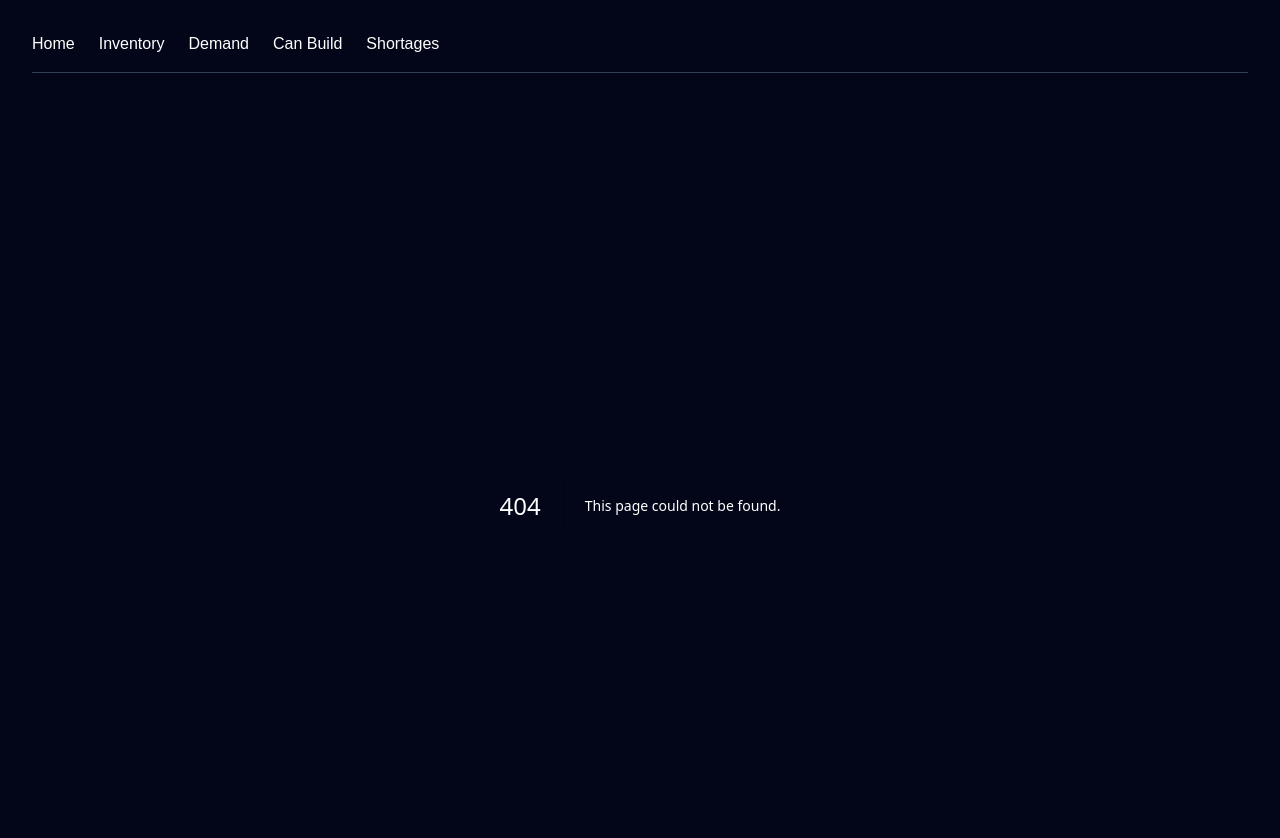
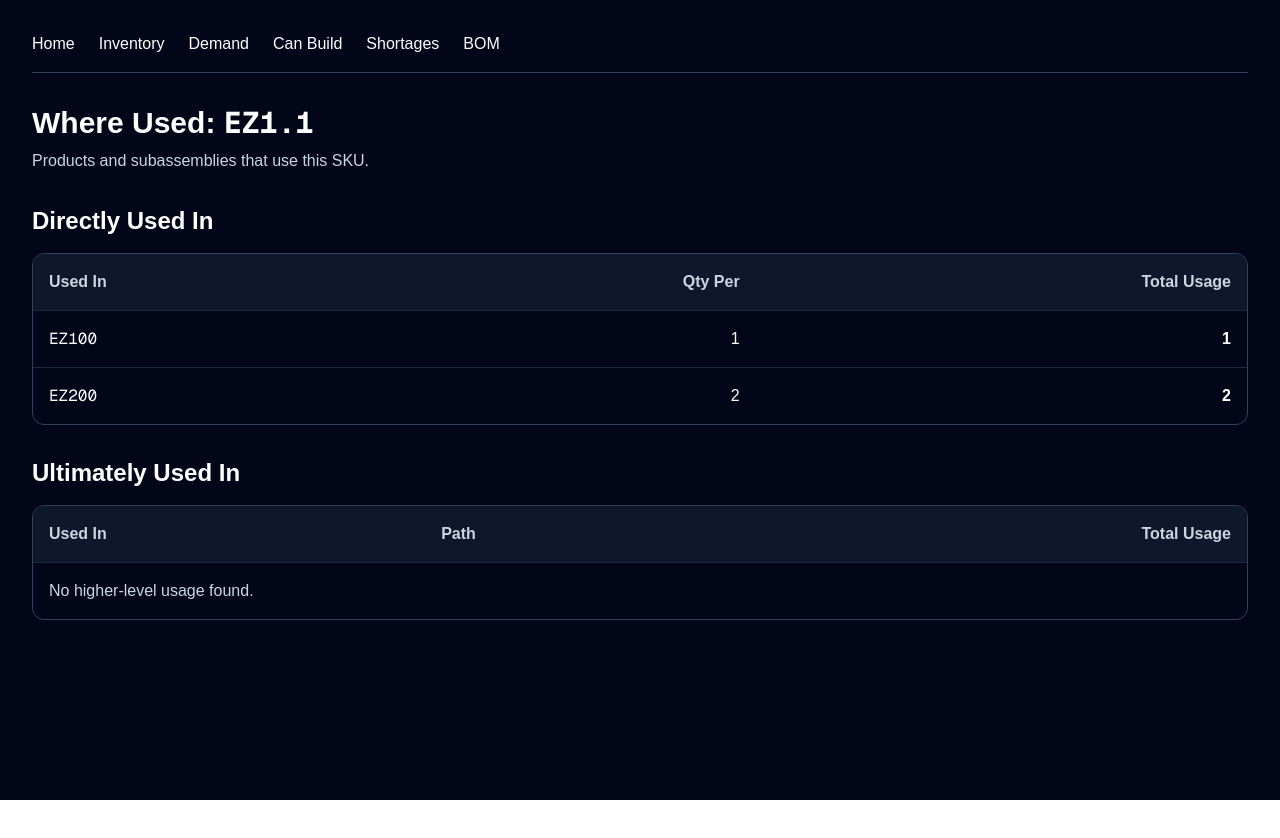
Before and after one commit to JHARRIS1009/mrp, a Next.js app: page /where-used/EZ1.1 in a window 1280 px wide. Before the commit this address had no page. Shown: the top 838 px of the page. After the commit the page ends 800 px from the top, so only its background shows below. Built offline with nearby package versions, Linux system fonts and the light colour scheme.

Commit message:
Add recursive where-used analysis and BOM navigation

```diff
--- /dev/null
+++ b/app/bom/[sku]/page.tsx
@@ -0,0 +1,73 @@
+import Link from "next/link";
+import { getBomLines } from "@/lib/bom-data";
+
+export default async function BomDetailPage({
+  params,
+}: {
+  params: Promise<{ sku: string }>;
+}) {
+  const { sku } = await params;
+  const decodedSku = decodeURIComponent(sku);
+
+  const bomLines = await getBomLines();
+
+  const children = bomLines.filter(
+    (line) => line.parentSku === decodedSku
+  );
+
+  return (
+    <section>
+      <Link href="/bom" className="text-sm text-slate-300 hover:text-white">
+        ← Back to BOM Explorer
+      </Link>
+
+      <h1 className="mt-6 text-3xl font-bold">
+        BOM for <span className="font-mono">{decodedSku}</span>
+      </h1>
+
+      <div className="mt-8 overflow-hidden rounded-xl border border-slate-700">
+        <table className="w-full border-collapse text-left">
+          <thead className="bg-slate-900 text-slate-300">
+            <tr>
+              <th className="p-4">Component SKU</th>
+              <th className="p-4 text-right">Qty Per</th>
+            </tr>
+          </thead>
+
+          <tbody>
+            {children.map((child) => (
+              <tr
+                key={`${child.parentSku}-${child.childSku}`}
+                className="border-t border-slate-800"
+              >
+                <td className="p-4 font-mono">
+                  <Link
+                    href={`/bom/${encodeURIComponent(child.childSku)}`}
+                    className="hover:underline"
+                  >
+                    {child.childSku}
+                  </Link>
+                  <Link
+                href={`/where-used/${encodeURIComponent(child.childSku)}`}
+                className="ml-3 text-xs text-slate-400 hover:text-white"
+                >
+                where used
+                </Link>
+                </td>
+                <td className="p-4 text-right">{child.qtyPer}</td>
+              </tr>
+            ))}
+
+            {children.length === 0 && (
+              <tr className="border-t border-slate-800">
+                <td className="p-4 text-slate-300" colSpan={2}>
+                  This SKU has no child components.
+                </td>
+              </tr>
+            )}
+          </tbody>
+        </table>
+      </div>
+    </section>
+  );
+}
--- /dev/null
+++ b/app/bom/page.tsx
@@ -0,0 +1,70 @@
+import { getBomLines } from "@/lib/bom-data";
+import Link from "next/link";
+
+export default async function BomPage() {
+  const bomLines = await getBomLines();
+
+  const parentSkus = [...new Set(bomLines.map((line) => line.parentSku))];
+
+  return (
+    <section>
+      <h1 className="text-3xl font-bold">BOM Explorer</h1>
+      <p className="mt-2 text-slate-300">
+        Product structure by parent SKU and component.
+      </p>
+
+      <div className="mt-8 space-y-6">
+        {parentSkus.map((parentSku) => {
+          const children = bomLines.filter(
+            (line) => line.parentSku === parentSku
+          );
+
+          return (
+            <div
+              key={parentSku}
+              className="rounded-xl border border-slate-700 bg-slate-900 p-6"
+            >
+              <h2 className="font-mono text-xl font-bold">{parentSku}</h2>
+
+              <div className="mt-4 overflow-hidden rounded-lg border border-slate-800">
+                <table className="w-full border-collapse text-left">
+                  <thead className="bg-slate-950 text-slate-300">
+                    <tr>
+                      <th className="p-4">Component SKU</th>
+                      <th className="p-4 text-right">Qty Per</th>
+                    </tr>
+                  </thead>
+
+                  <tbody>
+                    {children.map((child) => (
+                      <tr
+                        key={`${child.parentSku}-${child.childSku}`}
+                        className="border-t border-slate-800"
+                      >
+                        <td className="p-4 font-mono">
+                        <Link
+                            href={`/bom/${encodeURIComponent(child.childSku)}`}
+                            className="hover:underline"
+                        >
+                            {child.childSku}
+                        </Link>
+                        <Link
+                        href={`/where-used/${encodeURIComponent(child.childSku)}`}
+                        className="ml-3 text-xs text-slate-400 hover:text-white"
+                        >
+                        where used
+                        </Link>
+                        </td>
+                        <td className="p-4 text-right">{child.qtyPer}</td>
+                      </tr>
+                    ))}
+                  </tbody>
+                </table>
+              </div>
+            </div>
+          );
+        })}
+      </div>
+    </section>
+  );
+}
--- a/app/demand/page.tsx
+++ b/app/demand/page.tsx
@@ -24,8 +24,11 @@ export default async function DemandPage() {
           </thead>
 
           <tbody>
-            {demandItems.map((item) => (
-              <tr key={item.sku} className="border-t border-slate-800">
+            {demandItems.map((item, index) => (
+              <tr
+                key={`${item.orderNumber}-${item.sku}-${index}`}
+                className="border-t border-slate-800"
+              >
                 <td className="p-4 font-mono">
                     <Link href={`/demand/${item.orderNumber}`} className="hover:underline">
                     {item.orderNumber}
--- /dev/null
+++ b/app/where-used/[sku]/page.tsx
@@ -0,0 +1,150 @@
+import Link from "next/link";
+import { calculateRecursiveWhereUsed } from "@/lib/where-used";
+
+export default async function WhereUsedPage({
+  params,
+}: {
+  params: Promise<{ sku: string }>;
+}) {
+  const { sku } = await params;
+  const decodedSku = decodeURIComponent(sku);
+
+  const usedBy = await calculateRecursiveWhereUsed(decodedSku);
+
+  const directUsed = usedBy.filter(
+    (line) => line.path.length === 2
+  );
+
+  const ultimateUsed = usedBy.filter(
+    (line) => line.path.length > 2
+  );
+
+  return (
+    <section>
+      <h1 className="text-3xl font-bold">
+        Where Used:{" "}
+        <span className="font-mono">{decodedSku}</span>
+      </h1>
+
+      <p className="mt-2 text-slate-300">
+        Products and subassemblies that use this SKU.
+      </p>
+
+      {/* Direct Usage */}
+
+      <h2 className="mt-8 text-2xl font-bold">
+        Directly Used In
+      </h2>
+
+      <div className="mt-4 overflow-hidden rounded-xl border border-slate-700">
+        <table className="w-full border-collapse text-left">
+          <thead className="bg-slate-900 text-slate-300">
+            <tr>
+              <th className="p-4">Used In</th>
+              <th className="p-4 text-right">Qty Per</th>
+              <th className="p-4 text-right">Total Usage</th>
+            </tr>
+          </thead>
+
+          <tbody>
+            {directUsed.map((line) => (
+              <tr
+                key={`${line.parentSku}-${line.path.join("-")}`}
+                className="border-t border-slate-800"
+              >
+                <td className="p-4 font-mono">
+                  <Link
+                    href={`/bom/${encodeURIComponent(
+                      line.parentSku
+                    )}`}
+                    className="hover:underline"
+                  >
+                    {line.parentSku}
+                  </Link>
+                </td>
+
+                <td className="p-4 text-right">
+                  {line.qtyPer}
+                </td>
+
+                <td className="p-4 text-right font-semibold">
+                  {line.totalUsage}
+                </td>
+              </tr>
+            ))}
+
+            {directUsed.length === 0 && (
+              <tr className="border-t border-slate-800">
+                <td
+                  className="p-4 text-slate-300"
+                  colSpan={3}
+                >
+                  No direct usage found.
+                </td>
+              </tr>
+            )}
+          </tbody>
+        </table>
+      </div>
+
+      {/* Ultimate Usage */}
+
+      <h2 className="mt-8 text-2xl font-bold">
+        Ultimately Used In
+      </h2>
+
+      <div className="mt-4 overflow-hidden rounded-xl border border-slate-700">
+        <table className="w-full border-collapse text-left">
+          <thead className="bg-slate-900 text-slate-300">
+            <tr>
+              <th className="p-4">Used In</th>
+              <th className="p-4">Path</th>
+              <th className="p-4 text-right">
+                Total Usage
+              </th>
+            </tr>
+          </thead>
+
+          <tbody>
+            {ultimateUsed.map((line) => (
+              <tr
+                key={`${line.parentSku}-${line.path.join("-")}`}
+                className="border-t border-slate-800"
+              >
+                <td className="p-4 font-mono">
+                  <Link
+                    href={`/bom/${encodeURIComponent(
+                      line.parentSku
+                    )}`}
+                    className="hover:underline"
+                  >
+                    {line.parentSku}
+                  </Link>
+                </td>
+
+                <td className="p-4 font-mono">
+                  {line.path.join(" → ")}
+                </td>
+
+                <td className="p-4 text-right font-semibold">
+                  {line.totalUsage}
+                </td>
+              </tr>
+            ))}
+
+            {ultimateUsed.length === 0 && (
+              <tr className="border-t border-slate-800">
+                <td
+                  className="p-4 text-slate-300"
+                  colSpan={3}
+                >
+                  No higher-level usage found.
+                </td>
+              </tr>
+            )}
+          </tbody>
+        </table>
+      </div>
+    </section>
+  );
+}
--- a/components/NavBar.tsx
+++ b/components/NavBar.tsx
@@ -8,6 +8,7 @@ export default function NavBar() {
       <Link href="/demand">Demand</Link>
       <Link href="/can-build">Can Build</Link>
       <Link href="/shortages">Shortages</Link>
+      <Link href="/bom/">BOM</Link>
     </nav>
   );
 }
--- /dev/null
+++ b/lib/where-used.ts
@@ -0,0 +1,43 @@
+import { getBomLines } from "@/lib/bom-data";
+
+export type WhereUsedResult = {
+  parentSku: string;
+  qtyPer: number;
+  totalUsage: number;
+  path: string[];
+};
+
+export async function calculateRecursiveWhereUsed(
+  targetSku: string
+): Promise<WhereUsedResult[]> {
+  const bomLines = await getBomLines();
+  const results: WhereUsedResult[] = [];
+
+  function findParents(
+    currentSku: string,
+    path: string[],
+    accumulatedUsage: number
+  ) {
+    const parentLines = bomLines.filter(
+      (line) => line.childSku === currentSku
+    );
+
+    for (const line of parentLines) {
+      const newPath = [line.parentSku, ...path];
+      const totalUsage = accumulatedUsage * line.qtyPer;
+
+      results.push({
+        parentSku: line.parentSku,
+        qtyPer: line.qtyPer,
+        totalUsage,
+        path: newPath,
+      });
+
+      findParents(line.parentSku, newPath, totalUsage);
+    }
+  }
+
+  findParents(targetSku, [targetSku], 1);
+
+  return results;
+}
```
